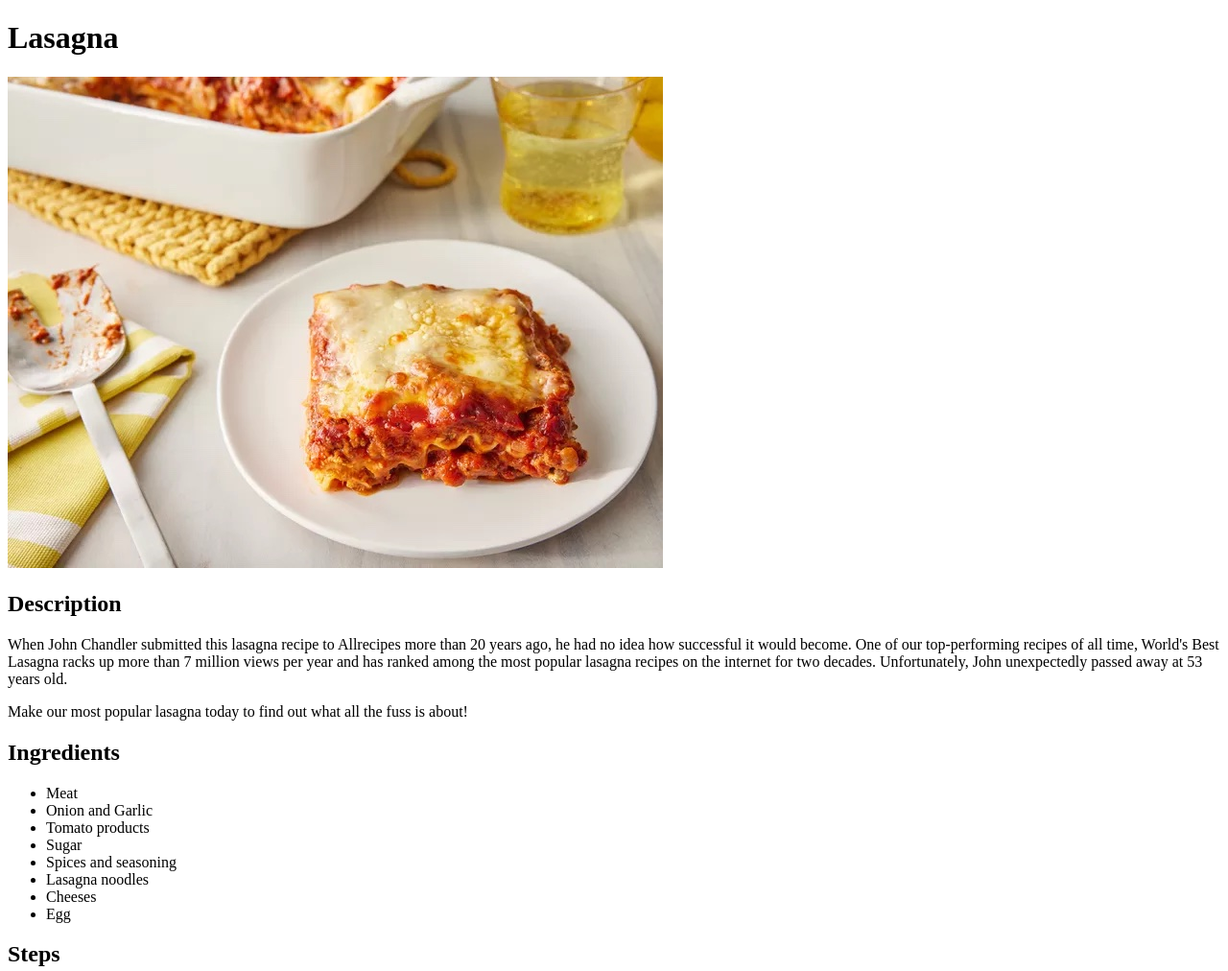
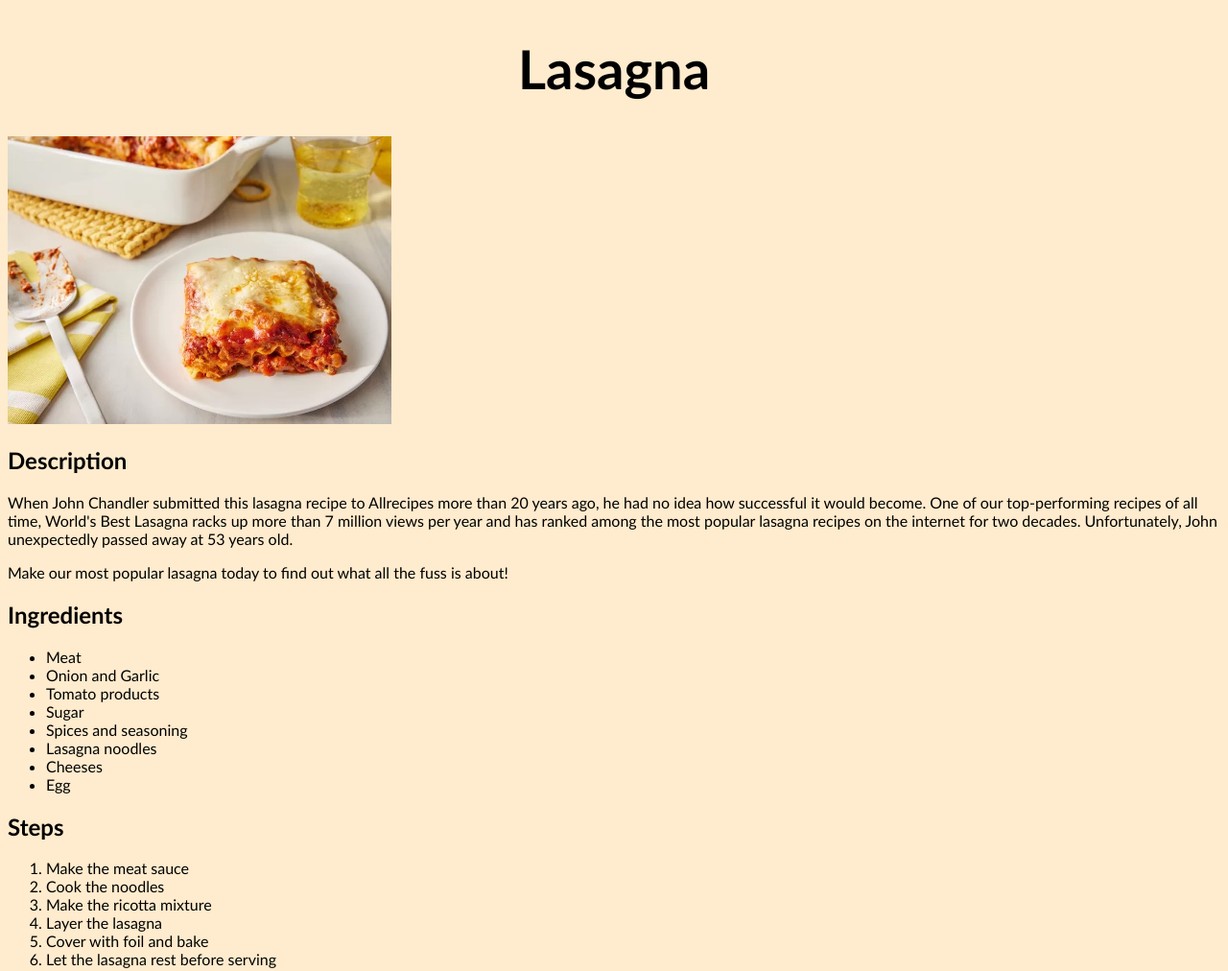
Before and after one commit to samtphillips/odin-recipes, a plain HTML site: page recipes/lasagna.html in a window 1280 px wide. Shown: the top 1012 px of the page at 96% size. Drawn offline with Linux system fonts and the light colour scheme.

Commit message:
Add some styling

```diff
--- a/recipes/lasagna.html
+++ b/recipes/lasagna.html
@@ -5,12 +5,13 @@
     <meta charset="UTF-8">
     <meta name="viewport" content="width=device-width, initial-scale=1.0">
     <title>Lasagna</title>
+    <link rel="stylesheet" href="../style.css">
 </head>
 
 <body>
-    <h1>Lasagna</h1>
+    <h1 class="text-medium">Lasagna</h1>
 
-    <img src="../images/lasagna.jpg" alt="Lasagna" height="512" width="683">
+    <img src="../images/lasagna.jpg" alt="Lasagna" height="512" width="683" class="image">
 
     <h2>Description</h2>
     <p>
--- /dev/null
+++ b/style.css
@@ -0,0 +1,26 @@
+* {
+    background-color: blanchedalmond;
+    font-family: 'Gill Sans', 'Gill Sans MT', Calibri, 'Trebuchet MS', sans-serif;
+}
+
+h1,
+h2 {
+    font-weight: bolder;
+}
+
+h1 {
+    text-align: center;
+}
+
+.text-large {
+    font-size: 72px;
+}
+
+.text-medium {
+    font-size: 56px;
+}
+
+.image {
+    width: auto;
+    height: 300px;
+}
```
Also changed, not shown: index.html (+2 -1 lines), recipes/bolognese.html (+3 -2 lines), recipes/stir_fry.html (+3 -2 lines).
